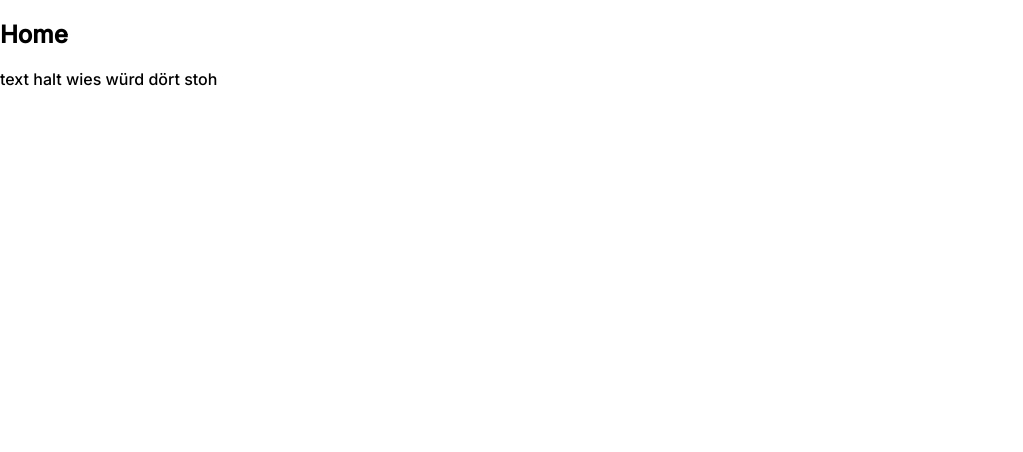
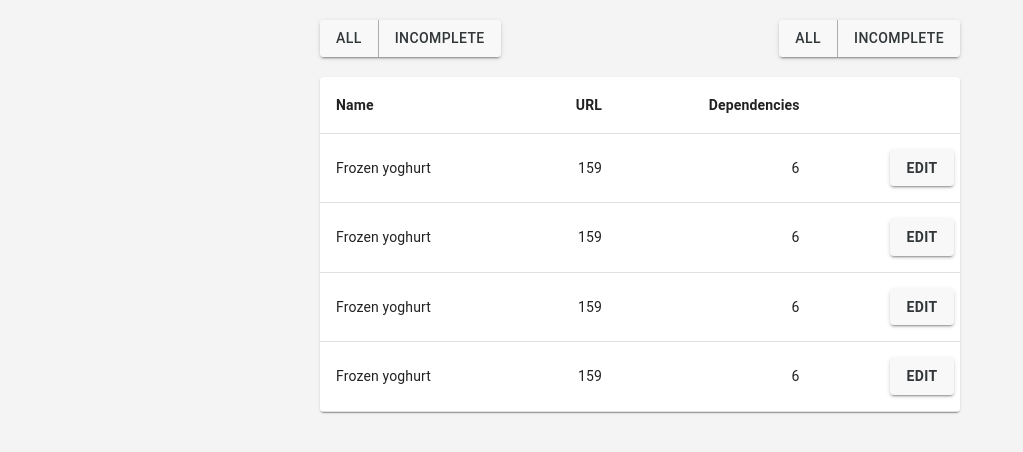
Before and after one commit to txqiidev/SPT_FE_Admin, a React (Create React App) app: page / in a window 1280 px wide. Shown: the top 452 px of the page, without its empty margins (0-1023 px from the left). Built offline with nearby package versions, Linux system fonts and the light colour scheme; no server answers.

Commit message:
first progress (components & axios)

```diff
--- /dev/null
+++ b/src/components/button.jsx
@@ -0,0 +1,24 @@
+import React from "react";
+import { makeStyles } from "@material-ui/core/styles";
+import Button from "@material-ui/core/Button";
+
+const CustomButton = (props) => {
+  const classes = useStyles();
+
+  return (
+    <Button className={classes.button} variant="contained" color="Primary">
+      {props.label}
+    </Button>
+  );
+};
+
+export default CustomButton;
+
+const useStyles = makeStyles({
+  button: {
+    fontWeight: 600,
+    "&:hover": {
+      backgroundColor: "#C7C7C7",
+    },
+  },
+});
--- /dev/null
+++ b/src/components/buttonGroup.jsx
@@ -0,0 +1,17 @@
+import React from "react";
+import Button from "@material-ui/core/Button";
+import ButtonGroup from "@material-ui/core/ButtonGroup";
+
+const BasicButtonGroup = () => {
+  return (
+    <ButtonGroup
+      variant="contained"
+      color="primary"
+      aria-label="contained primary button group"
+    >
+      <Button>All</Button>
+      <Button>Incomplete</Button>
+    </ButtonGroup>
+  );
+};
+export default BasicButtonGroup;
--- /dev/null
+++ b/src/components/table.jsx
@@ -0,0 +1,71 @@
+import React from "react";
+import { makeStyles } from "@material-ui/core/styles";
+import Table from "@material-ui/core/Table";
+import TableBody from "@material-ui/core/TableBody";
+import TableCell from "@material-ui/core/TableCell";
+import TableContainer from "@material-ui/core/TableContainer";
+import TableHead from "@material-ui/core/TableHead";
+import TableRow from "@material-ui/core/TableRow";
+import Paper from "@material-ui/core/Paper";
+import Button from "./button";
+
+const createData = (name, url, dependencies) => {
+  return { name, url, dependencies };
+};
+
+const rows = [
+  createData("Frozen yoghurt", 159, 6.0),
+  createData("Frozen yoghurt", 159, 6.0),
+  createData("Frozen yoghurt", 159, 6.0),
+  createData("Frozen yoghurt", 159, 6.0),
+];
+
+const SimpleTable = () => {
+  const classes = useStyles();
+
+  return (
+    <TableContainer component={Paper}>
+      <Table className={classes.table} aria-label="simple table">
+        <TableHead>
+          <TableRow>
+            <TableCell className={classes.fontWeight}>Name</TableCell>
+            <TableCell className={classes.fontWeight} align="right">
+              URL
+            </TableCell>
+            <TableCell className={classes.fontWeight} align="right">
+              Dependencies
+            </TableCell>
+            <TableCell></TableCell>
+          </TableRow>
+        </TableHead>
+        <TableBody>
+          {rows.map((row) => (
+            <TableRow key={row.name}>
+              <TableCell component="th" scope="row">
+                {row.name}
+              </TableCell>
+              <TableCell align="right">{row.url}</TableCell>
+              <TableCell align="right">{row.dependencies}</TableCell>
+              <TableCell align="right">
+                <Button variant="contained" color="Primary" label={"EDIT"}>
+                  EDIT
+                </Button>
+              </TableCell>
+            </TableRow>
+          ))}
+        </TableBody>
+      </Table>
+    </TableContainer>
+  );
+};
+
+export default SimpleTable;
+
+const useStyles = makeStyles({
+  table: {
+    minWidth: 650,
+  },
+  fontWeight: {
+    fontWeight: 600,
+  },
+});
--- /dev/null
+++ b/src/config.json
@@ -0,0 +1,3 @@
+{
+  "apiEndpoint": "http://localhost:3000/api/admin/"
+}
--- a/src/index.css
+++ b/src/index.css
@@ -1,8 +1,8 @@
-@import url("https://fonts.googleapis.com/css2?family=Inter:wght@500&display=swap");
+@import url("https://fonts.googleapis.com/css?family=Source+Sans+Pro&display=swap");
 
 body {
   margin: 0;
-  font-family: "Inter", sans-serif;
+  font-family: "Source Sans Pro", sans-serif;
   -webkit-font-smoothing: antialiased;
   -moz-osx-font-smoothing: grayscale;
 }
--- a/src/pages/home.js
+++ /dev/null
@@ -1,10 +0,0 @@
-import React from "react";
-
-export default function Home() {
-  return (
-    <div>
-      <h2>Home</h2>
-      <p>text halt wies würd dört stoh</p>
-    </div>
-  );
-}
--- /dev/null
+++ b/src/pages/home.jsx
@@ -0,0 +1,59 @@
+import React, { useState, useEffect } from "react";
+import Table from "../components/table";
+import ButtonGroup from "../components/buttonGroup";
+import http from "../services/http";
+import axios from "axios";
+import config from "../config.json";
+
+const Home = () => {
+  const [modules, setModules] = useState([]);
+
+  useEffect(() => {
+    axios
+      .get("http://localhost:3000/api/admin/modules")
+      .then(function (response) {
+        // handle success
+        console.log(response);
+      })
+      .catch(function (error) {
+        // handle error
+        console.log(error);
+      });
+  });
+
+  return (
+    <div style={styles.root}>
+      <div style={styles.container}>
+        <div style={styles.header}>
+          <ButtonGroup></ButtonGroup>
+          <ButtonGroup></ButtonGroup>
+        </div>
+        <Table></Table>
+      </div>
+    </div>
+  );
+};
+
+export default Home;
+
+const styles = {
+  root: {
+    width: "100vw",
+    height: "100vh",
+    backgroundColor: "#f4f4f4",
+  },
+  container: {
+    display: "flex",
+    flexDirection: "column",
+    justifyContent: "center",
+    margin: "auto",
+    width: "50%",
+  },
+  header: {
+    display: "flex",
+    flexDirection: "row",
+    justifyContent: "space-between",
+    marginTop: 20,
+    marginBottom: 20,
+  },
+};
--- /dev/null
+++ b/src/services/http.js
@@ -0,0 +1,22 @@
+import axios from "axios";
+
+axios.interceptors.response.use(null, (error) => {
+  const expectedError =
+    error.response &&
+    error.response.status >= 400 &&
+    error.response.status < 500;
+
+  if (!expectedError) {
+    console.log("Logged error: ", error);
+    alert("An unexpected error occured.");
+  }
+
+  return Promise.reject(error);
+});
+
+export default {
+  get: axios.get,
+  post: axios.post,
+  put: axios.put,
+  delete: axios.delete,
+};
```
Also changed, not shown: src/index.jsx (renamed from src/index.js), src/router/index.jsx (renamed from src/router/index.js), src/theme/index.jsx (renamed from src/theme/index.js).
